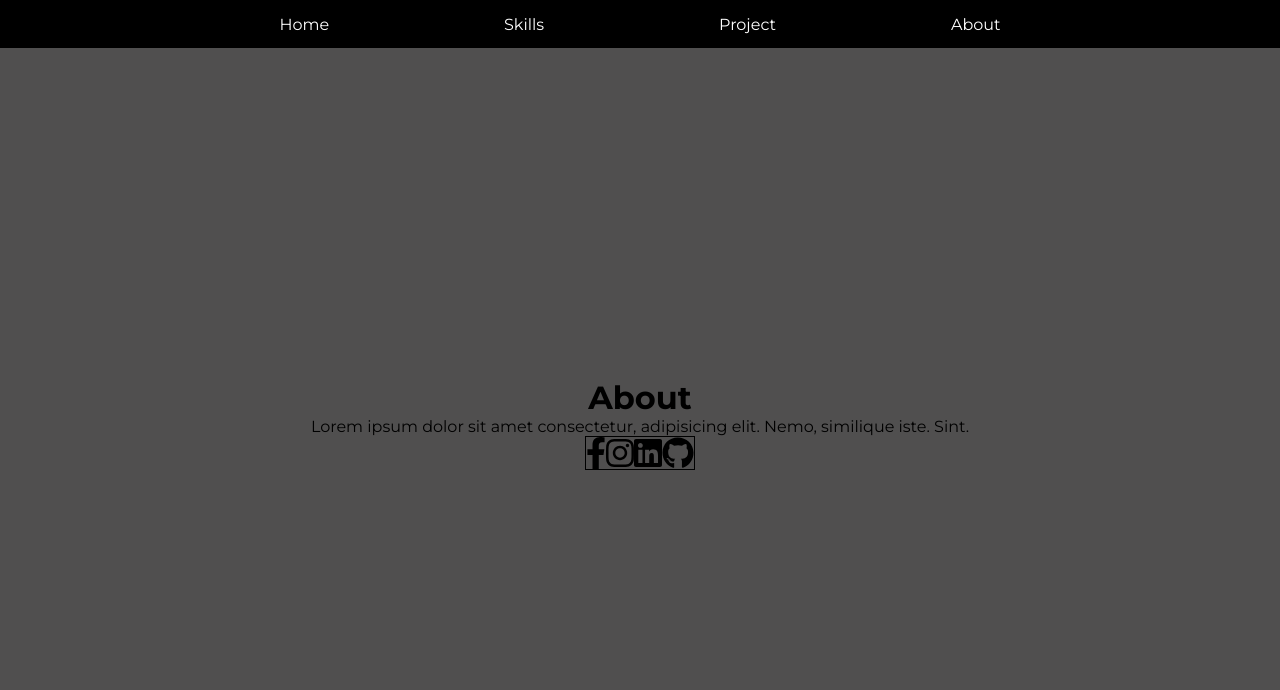
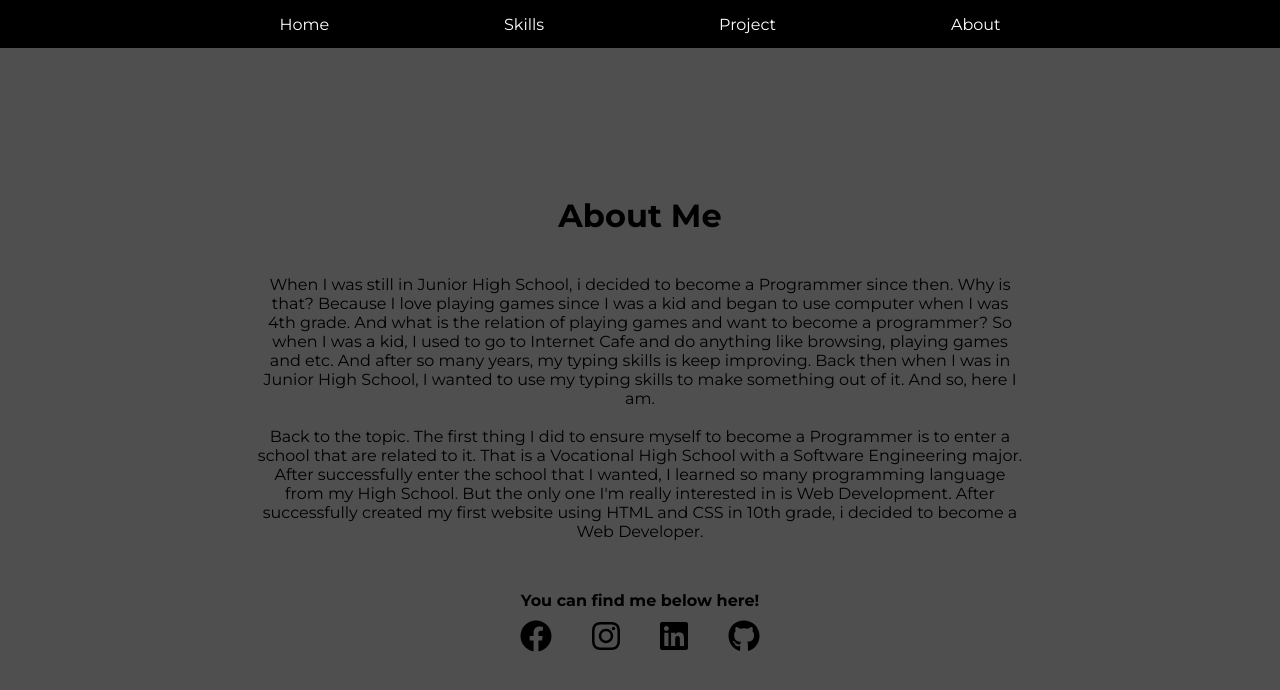
Before and after one commit to b0ft/b0ft.github.io, a React (Create React App) app: page /about in a window 1280 px wide. Shown: the top 690 px of the page. Built offline with nearby package versions, Linux system fonts and the light colour scheme.

Commit message:
update content about

```diff
--- a/public/index.html
+++ b/public/index.html
@@ -24,7 +24,7 @@
       work correctly both with client-side routing and a non-root public URL.
       Learn how to configure a non-root public URL by running `npm run build`.
     -->
-    <title>React App</title>
+    <title>Aldy Syachranie (b0ft) - Portfolio</title>
   </head>
   <body>
     <noscript>You need to enable JavaScript to run this app.</noscript>
--- a/src/About.js
+++ b/src/About.js
@@ -10,16 +10,40 @@ function About() {
   return (
     <div className="about">
       <script src="https://kit.fontawesome.com/cd3884a346.js" crossorigin="anonymous"></script>
-        <h1 className="title-page">About</h1>
+        <h1 className="title-page">About Me</h1>
         <div className="about-me">
-          Lorem ipsum dolor sit amet consectetur, adipisicing elit. Nemo, similique iste. Sint.
+          <p>
+            When I was still in Junior High School, i decided to become a Programmer since then.
+            Why is that? Because I love playing games since I was a kid and began to use computer when I was 4th grade.
+            And what is the relation of playing games and want to become a programmer?
+            So when I was a kid, I used to go to Internet Cafe and do anything like browsing, playing games and etc.
+            And after so many years, my typing skills is keep improving.
+            Back then when I was in Junior High School, I wanted to use my typing skills to make something out of it.
+            And so, here I am.
+          </p><br />
+          <p>
+            Back to the topic.
+            The first thing I did to ensure myself to become a Programmer is to enter a school that are related to it.
+            That is a Vocational High School with a Software Engineering major.
+            After successfully enter the school that I wanted, I learned so many programming language from my High School.
+            But the only one I'm really interested in is Web Development.
+            After successfully created my first website using HTML and CSS in 10th grade, i decided to become a Web Developer.
+          </p>
         </div>
-        <div class="contact">
-          {/* <img src={require(``)} alt=""> */}
-          <FontAwesomeIcon icon={['fab','facebook-f']} size="2x" />
-          <FontAwesomeIcon icon={['fab','instagram']} size="2x" />
-          <FontAwesomeIcon icon={['fab','linkedin']} size="2x" />
-          <FontAwesomeIcon icon={['fab','github']} size="2x" />
+        <div class="contacts">
+          <h4 className="contacts-title">You can find me below here!</h4>
+          <a href="https://facebook.com/aldysr" className="contact">
+            <FontAwesomeIcon icon={['fab','facebook']} size="2x" />
+          </a>
+          <a href="https://instagram.com/aldysych" className="contact" >
+            <FontAwesomeIcon icon={['fab','instagram']} size="2x" />
+          </a>
+          <a href="https://www.linkedin.com/in/aldy-syachranie-b8549b1ab/" className="contact">
+            <FontAwesomeIcon icon={['fab','linkedin']} size="2x" />
+          </a>
+          <a href="https://github.com/b0ft" className="contact" >
+            <FontAwesomeIcon icon={['fab','github']} size="2x" />
+          </a>
         </div>
     </div>
   );
--- a/src/App.css
+++ b/src/App.css
@@ -11,6 +11,7 @@ nav {
   background-color: black;
   color: white;
   height: 6vh;
+  z-index: 1;
 }
 
 /* Navbar */
@@ -22,6 +23,7 @@ nav {
   align-items: center;
   list-style: none;
   padding: 7px;
+  z-index: 1;
 }
 
 .nav-link {
@@ -40,14 +42,14 @@ nav {
   flex-direction: column;
   align-items: center;
   justify-content: center;
-  height: 94vh;
+  min-height: 94vh;
 
 }
 
 .hello-world {
   color: yellow;
   font-weight: 500;
-  font-size: 4em;
+  font-size: 5em;
 }
 
 .my-name {
@@ -90,7 +92,7 @@ nav {
   margin-top: 50px;
   display: flex;
   flex-wrap: wrap;
-  width: 60%;
+  width: 80%;
   justify-content: center;
 }
 
@@ -110,10 +112,6 @@ nav {
   height: 200px;
 }
 
-.contact {
-  border: 1px solid black;
-}
-
 /* End Skills */
 
 
@@ -126,4 +124,33 @@ nav {
 
 /* About */
 
+.about-me {
+  width: 60vw;
+  margin: 40px;
+}
+
+
+.contacts {
+
+}
+
+.contacts a {
+  color: black;
+}
+
+.contacts-title {
+  margin: 10px 0;
+}
+
+.contact {
+  cursor: pointer;
+  margin: 20px;
+  transition: all .3s;
+}
+
+.contact:hover {
+  opacity: ;
+}
+
+
 /* End About */
--- a/src/Navbar.js
+++ b/src/Navbar.js
@@ -4,7 +4,7 @@ import {Link} from 'react-router-dom'
 
 function Navbar() {
   return (
-    <nav>
+    <nav className="navbar">
         <ul className="nav-links">
           <Link to="/" className="nav-link">
             <li>Home</li>
--- a/src/Skills.js
+++ b/src/Skills.js
@@ -13,7 +13,7 @@ function Skills() {
             <div className="list-skills">
                 <div class="skill-container">
                   <img className="skill-img" src={require(`./logo/html.png`)} />
-                  <label className="skill-label">HTML5</label>
+                  <label className="skill-label">HTML</label>
                 </div>
                 <div class="skill-container">
                   <img className="skill-img" src={require(`./logo/css.png`)} />
```
